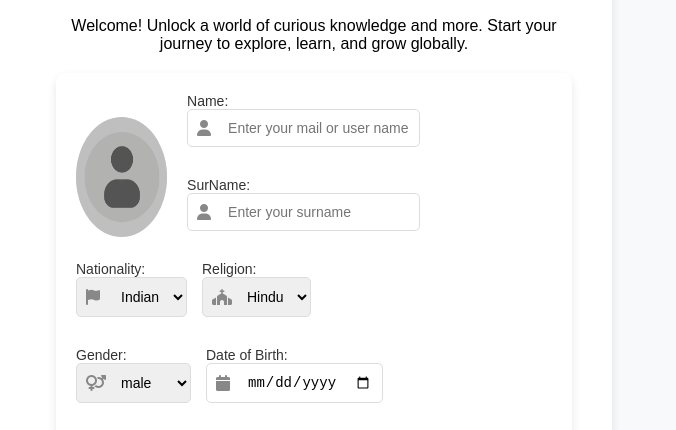
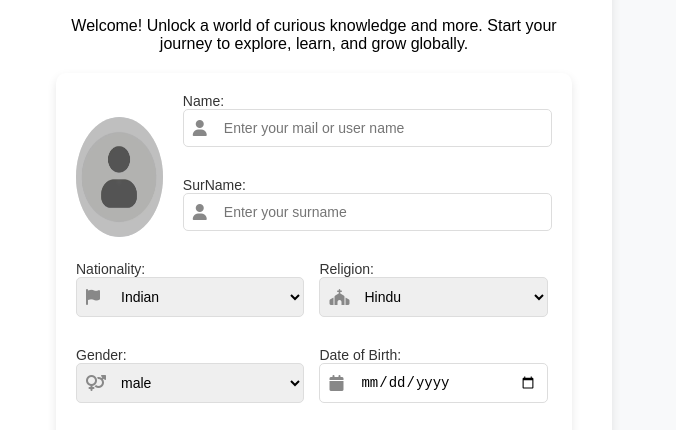
Before and after one commit to Misba9/Wave, a plain HTML site: page signup.html in a window 1280 px wide. Shown: the part 142-572 px from the top of the page, 604-1280 px from the left. Drawn offline with Linux system fonts and the light colour scheme.

Commit message:
changed as per client requirement

```diff
--- a/signup.html
+++ b/signup.html
@@ -34,17 +34,17 @@
             </div>
             <form>
                 <div class="sidebyside">
-                    <div class="upload-container">
+                    <div class="upload-container left-20">
                         <input type="file" accept="image/*">
                         <img src="images/upload.png" alt="Upload Icon">
                     </div>
-                    <div class="form-group">
-                        <div class="form-group-indiv">
+                    <div class="form-group right-80">
+                        <div class="form-group-indiv right-full">
                             <label for="name">Name:</label>
                             <i class="fa-solid fa-user f-icon"></i>
                             <input type="text" placeholder="Enter your mail or user name" required>
                         </div>
-                        <div class="form-group-indiv">
+                        <div class="form-group-indiv right-full">
                             <label for="surname">SurName:</label>
                             <i class="fa-solid fa-user f-icon"></i>
                             <input type="text" placeholder="Enter your surname" required>
@@ -52,7 +52,7 @@
                     </div>
                 </div>
                 <div class="form-group">
-                    <div class="form-group-indiv">
+                    <div class="form-group-indiv left-50">
                         <label for="Nationality">Nationality:</label>
                         <i class="fa-solid fa-flag f-icon"></i>
                         <select>
@@ -60,7 +60,7 @@
                             <option>Other</option>
                         </select>
                     </div>
-                    <div class="form-group-indiv">
+                    <div class="form-group-indiv right-50">
                         <label for="religion">Religion:</label>
                         <i class="fa-solid fa-church f-icon"></i>
                         <select>
@@ -70,7 +70,7 @@
                     </div>
                 </div>
                 <div class="form-group">
-                    <div class="form-group-indiv">
+                    <div class="form-group-indiv left-50">
                         <label for="gender">Gender:</label>
                         <i class="fa-solid fa-venus-mars f-icon"></i>
                         <select>
@@ -80,7 +80,7 @@
                         </select>
 
                     </div>
-                    <div class="form-group-indiv">
+                    <div class="form-group-indiv right-50">
                         <label for="dob">Date of Birth:</label>
                         <i class="fa-solid fa-calendar f-icon"></i>
                         <input type="date" id="dob">
@@ -123,7 +123,7 @@
                         <input type="file" id="aadhaar-upload">
                     </div>
                 </div>
-                <div class="form-group">
+                <div class="accept-checkbox">
                     <input type="checkbox" required> I accept all terms and conditions
                 </div>
                 <button type="submit" class="submit-btn">Submit</button>
--- a/style/signup.css
+++ b/style/signup.css
@@ -315,3 +315,31 @@ a:hover {
 .upload-container:hover {
     background-color: #d1d1d1;
 }
+
+    .form-signin {
+    display: flex;
+    flex-direction: column;
+    align-content: stretch;
+    justify-content: center;
+    flex-wrap: nowrap;
+    align-items: center;
+    gap: 22px;
+}
+.left-20 {
+    width: 20%;
+}
+.right-80 {
+    width: 85%;
+}
+.right-full{
+    width: 100%;
+}
+.left-50 {
+    width: 48%;
+}
+.right-50 {
+    width: 48%;
+}
+.accept-checkbox {
+    margin-bottom: 15px;
+}
--- a/style/style.css
+++ b/style/style.css
@@ -70,6 +70,8 @@ body {
     /* gap: 10px; */
 }
 
+
+
 .navbar .profile img {
     height: 32px;
     width: 32px;
@@ -83,6 +85,7 @@ body {
     cursor: pointer;
     border-radius: 50%;
     padding: 8px;
+    border: none;
     /* border: 1px solid; */
     transition: color 0.3s;
 }
@@ -197,7 +200,7 @@ body {
 
 .search input::placeholder {
     /* text-align: center; */
-    padding-left: 28px;
+    padding-left: 12px;
 }
 
 .search .search-icon {
```
Also changed, not shown: signin.html (+0 -11 lines).
